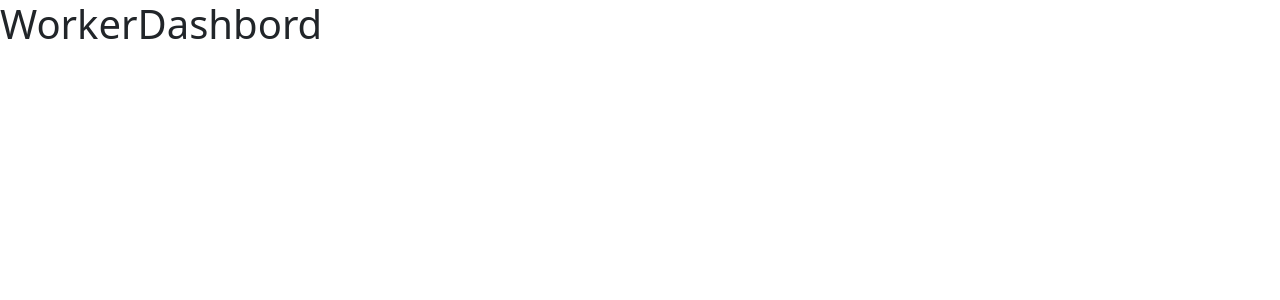
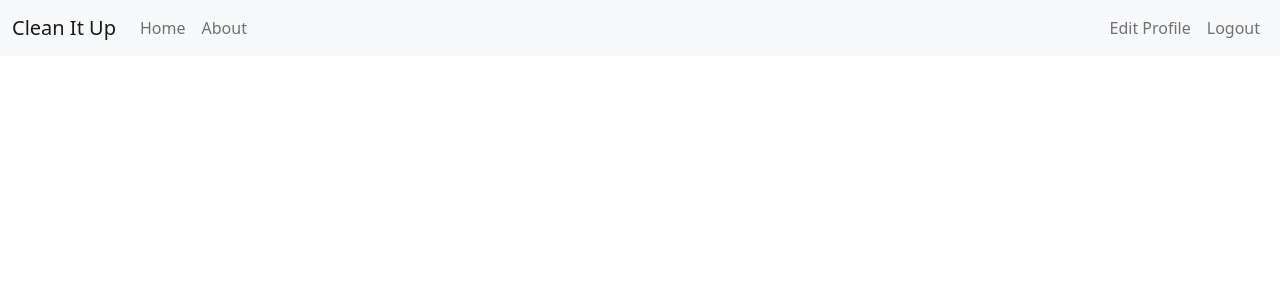
Before and after one commit to sushantbasak/Clean-It-Up, a React (Create React App) app in the folder frontend/: page /WorkerDashboard in a window 1280 px wide. Shown: the top 300 px of the page. Built offline with nearby package versions, Linux system fonts and the light colour scheme.

Commit message:
feat: add navbar to worker dashboard

```diff
--- a/frontend/src/views/WorkerDashboard/WorkerDashboard.js
+++ b/frontend/src/views/WorkerDashboard/WorkerDashboard.js
@@ -1,10 +1,11 @@
 import React from 'react';
 import './WorkerDashboard.css';
+import Navbar from '../../components/Navbar/Navbar';
 
 const WorkerDashboard = () => {
     return (
         <>
-        <h1>WorkerDashbord</h1>
+        <Navbar />
         </>
     )
 }
```
